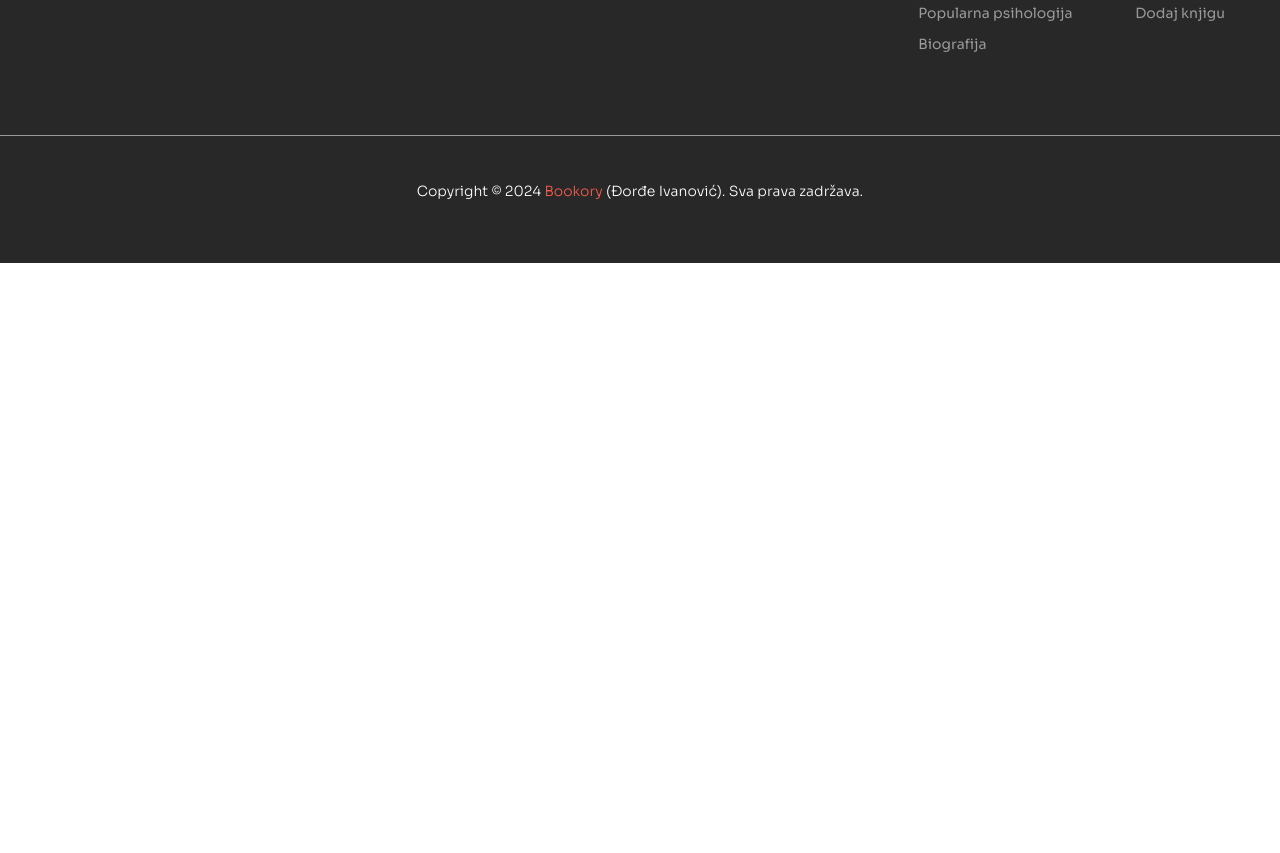
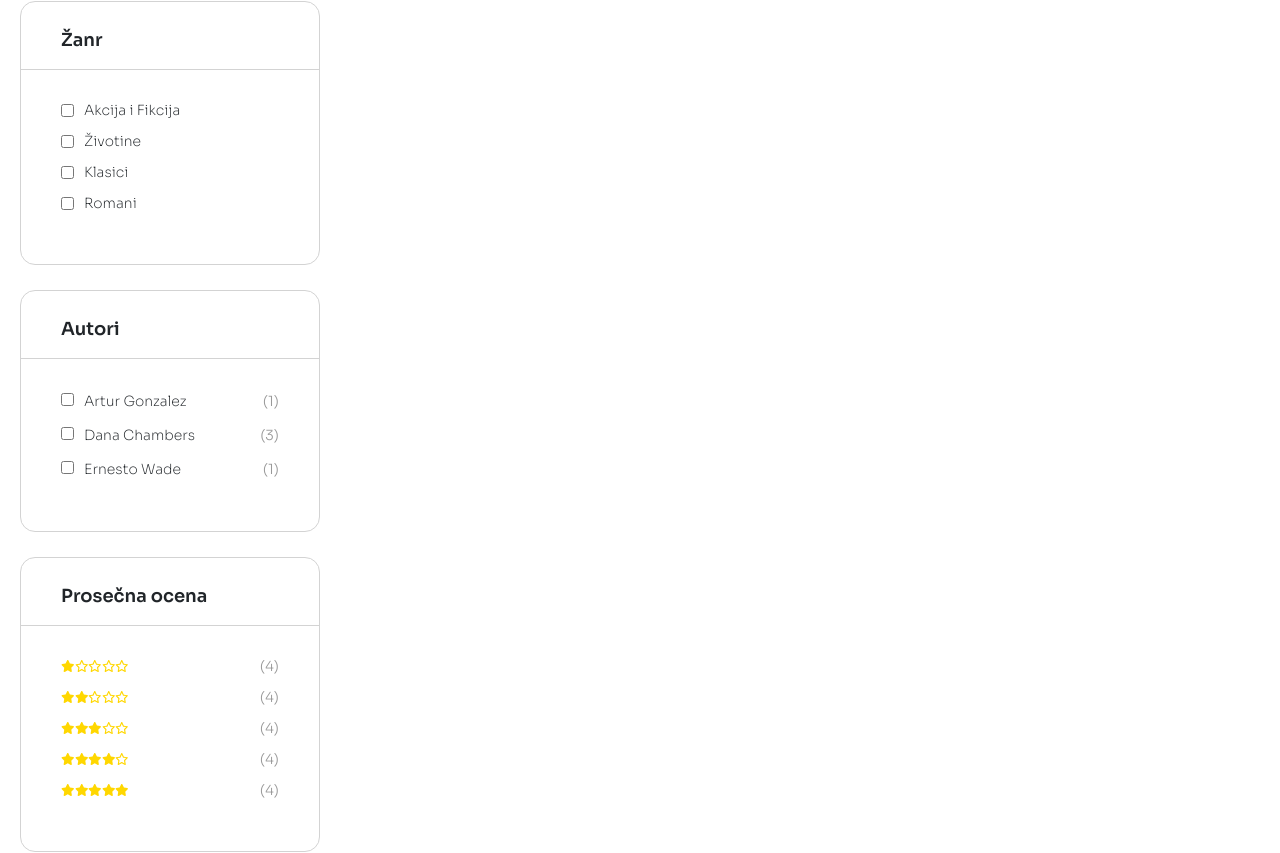
Before and after one commit to djordjeivanovic02/bookory, an Angular app: page /shop in a window 1280 px wide. Before the commit this address led to /. Shown: the part 414-1267 px from the top of the page. Before the commit the page ends 800 px from the top, so only its background shows below. Built offline with nearby package versions, Linux system fonts and the light colour scheme.

Commit message:
Napravljen prikaz filtera

```diff
--- a/src/app/app-routing.module.ts
+++ b/src/app/app-routing.module.ts
@@ -4,12 +4,14 @@ import { IndexComponent } from "./screens/index/index.component";
 import { LoginComponent } from "./screens/login/login.component";
 import { BookComponent } from "./screens/book/book.component";
 import { AuthorComponent } from "./screens/author/author.component";
+import { ShopComponent } from "./screens/shop/shop.component";
 
 const routes: Routes = [
   { path: "", component: IndexComponent },
   { path: "login", component: LoginComponent },
   { path: "book", component: BookComponent },
   { path: "author", component: AuthorComponent },
+  { path: "shop", component: ShopComponent },
 ];
 
 @NgModule({
--- a/src/app/app.module.ts
+++ b/src/app/app.module.ts
@@ -32,6 +32,7 @@ import { AuthorComponent } from './screens/author/author.component';
 import { BookWidget2Component } from './shared/components/book-widget-2/book-widget-2.component';
 import { FooterComponent } from './screens/footer/footer.component';
 import { HeadtagComponent } from './shared/components/headtag/headtag.component';
+import { ShopComponent } from './screens/shop/shop.component';
 
 @NgModule({ declarations: [
         AppComponent,
@@ -57,6 +58,7 @@ import { HeadtagComponent } from './shared/components/headtag/headtag.component'
         BookWidget2Component,
         FooterComponent,
         HeadtagComponent,
+        ShopComponent,
     ],
     bootstrap: [AppComponent], imports: [BrowserModule,
         AppRoutingModule,
--- /dev/null
+++ b/src/app/screens/shop/shop.component.html
@@ -0,0 +1,89 @@
+<app-headtag title="Šop" [link]="links" currentLink="šop"></app-headtag>
+
+<div class="w-100 d-flex align-items-center justify-content-center">
+    <div class="main-container d-flex align-items-start">
+        <div class="filters-container">
+            <div class="filter w-100">
+                <div class="header">
+                    <p class="title m-0">Žanr</p>
+                </div>
+                <div class="body">
+                    <div class="category d-flex align-items-center">
+                        <input type="checkbox" id="category1" />
+                        <label for="category1">Akcija i Fikcija</label>
+                    </div>
+                    <div class="category d-flex align-items-center">
+                        <input type="checkbox" id="category2" />
+                        <label for="category2">Životine</label>
+                    </div>
+                    <div class="category d-flex align-items-center">
+                        <input type="checkbox" id="category3" />
+                        <label for="category3">Klasici</label>
+                    </div>
+                    <div class="category d-flex align-items-center">
+                        <input type="checkbox" id="category4" />
+                        <label for="category4">Romani</label>
+                    </div>
+                </div>
+            </div>
+            <div class="filter w-100">
+                <div class="header">
+                    <p class="title m-0">Autori</p>
+                </div>
+                <div class="body">
+                    <div
+                        class="category d-flex align-items-center justify-content-between"
+                    >
+                        <div>
+                            <input type="checkbox" id="author1" />
+                            <label for="author1">Artur Gonzalez</label>
+                        </div>
+                        <span>(1)</span>
+                    </div>
+                    <div
+                        class="category d-flex align-items-center justify-content-between"
+                    >
+                        <div>
+                            <input type="checkbox" id="author2" />
+                            <label for="author2">Dana Chambers</label>
+                        </div>
+                        <span>(3)</span>
+                    </div>
+                    <div
+                        class="category d-flex align-items-center justify-content-between"
+                    >
+                        <div>
+                            <input type="checkbox" id="author3" />
+                            <label for="author3">Ernesto Wade</label>
+                        </div>
+                        <span>(1)</span>
+                    </div>
+                </div>
+            </div>
+            <div class="filter w-100">
+                <div class="header">
+                    <p class="title m-0">Prosečna ocena</p>
+                </div>
+                <div class="body">
+                    <div
+                        *ngFor="let index of [].constructor(5); let i = index"
+                        class="category d-flex align-items-center justify-content-between"
+                    >
+                        <div>
+                            <app-stars
+                                [rate]="i + 1"
+                                [showRate]="false"
+                            ></app-stars>
+                        </div>
+                        <span>(4)</span>
+                    </div>
+                </div>
+            </div>
+        </div>
+        <div class="books-container">
+            <div class="sorting">
+                <div class="show_type"></div>
+            </div>
+        </div>
+    </div>
+</div>
--- /dev/null
+++ b/src/app/screens/shop/shop.component.scss
@@ -0,0 +1,51 @@
+.main-container {
+    margin-top: 80px;
+    margin-bottom: 80px;
+    padding: 0 20px;
+}
+.filters-container {
+    width: 300px;
+}
+.filter {
+    padding: 25px 40px 40px 40px;
+    border: 1px solid lightgray;
+    border-radius: 15px;
+    margin-bottom: 25px;
+}
+.filter .header {
+    border-bottom: 1px solid lightgray;
+    margin-right: -40px;
+    margin-left: -40px;
+    padding-left: 40px;
+    padding-right: 40px;
+    margin-bottom: 30px;
+}
+.filter .header .title {
+    font-size: 18px;
+    font-weight: 600;
+    padding-bottom: 15px;
+}
+.category {
+    margin-bottom: 10px;
+}
+.category label {
+    font-size: 14px;
+    font-weight: 200;
+    margin-left: 10px;
+    transition-duration: 0.3s;
+    cursor: pointer;
+}
+.category label:hover {
+    color: var(--main-color);
+}
+.category span {
+    font-size: 14px;
+    font-weight: 300;
+    color: var(--light-gray-text-color);
+}
+.sorting {
+    display: flex;
+    flex-direction: row;
+    align-items: center;
+    justify-content: space-between;
+}
--- /dev/null
+++ b/src/app/screens/shop/shop.component.ts
@@ -0,0 +1,18 @@
+import { Component } from "@angular/core";
+import { NavLink } from "../../core/interfaces/navlink.interface";
+import { faStar as faStarEmpty } from "@fortawesome/free-regular-svg-icons";
+import { faStar } from "@fortawesome/free-regular-svg-icons";
+
+@Component({
+  selector: "app-shop",
+  templateUrl: "./shop.component.html",
+  styleUrl: "./shop.component.scss",
+})
+export class ShopComponent {
+  links: NavLink[] = [
+    {
+      name: "početna",
+      route: "/",
+    },
+  ];
+}
--- a/src/app/shared/components/book-widget-1/book-widget-1.component.html
+++ b/src/app/shared/components/book-widget-1/book-widget-1.component.html
@@ -7,7 +7,7 @@
         />
     </div>
     <div class="info d-flex flex-column justify-content-start">
-        <a href="" class="title">House of Sky and Breath</a>
+        <a href="" class="title text-start">House of Sky and Breath</a>
         <app-stars></app-stars>
         <a href="" class="author text-start">Ernesto Wade</a>
         <div class="download">Fikcija</div>
--- a/src/app/shared/components/headtag/headtag.component.scss
+++ b/src/app/shared/components/headtag/headtag.component.scss
@@ -1,6 +1,7 @@
 .header-container {
     min-height: 200px;
     background-color: var(--light-background);
+    padding: 0px 20px;
 }
 .header-container h1 {
     font-size: 64px;
--- a/src/app/shared/components/stars/stars.component.html
+++ b/src/app/shared/components/stars/stars.component.html
@@ -1,6 +1,6 @@
 <div class="rates d-flex align-items-center">
-    <div class="stars text-start">
-        <fa-icon [icon]="faStar" *ngFor="let star of stars"></fa-icon>
+    <div class="stars text-start" *ngFor="let star of stars; let i = index">
+        <fa-icon [icon]="isFullStar(i) ? faStar : faStarEmpty"></fa-icon>
     </div>
-    <p>5.00</p>
+    <p *ngIf="showRate">{{ rate }}</p>
 </div>
--- a/src/app/shared/components/stars/stars.component.scss
+++ b/src/app/shared/components/stars/stars.component.scss
@@ -1,6 +1,3 @@
-.rates {
-    margin-bottom: 10px;
-}
 .rates p,
 .reviews {
     margin: 0;
--- a/src/app/shared/components/stars/stars.component.ts
+++ b/src/app/shared/components/stars/stars.component.ts
@@ -1,5 +1,6 @@
-import { Component } from "@angular/core";
+import { Component, Input } from "@angular/core";
 import { faStar } from "@fortawesome/free-solid-svg-icons";
+import { faStar as faStarEmpty } from "@fortawesome/free-regular-svg-icons";
 import { faHeart as faRegularHeart } from "@fortawesome/free-regular-svg-icons";
 
 @Component({
@@ -8,9 +9,19 @@ import { faHeart as faRegularHeart } from "@fortawesome/free-regular-svg-icons";
   styleUrl: "./stars.component.scss",
 })
 export class StarsComponent {
+  @Input()
+  rate: number = 2;
+  @Input()
+  showRate: Boolean = true;
+
   faStar = faStar;
+  faStarEmpty = faStarEmpty;
   faHeart = faRegularHeart;
   stars = Array(5)
     .fill(0)
     .map((x, i) => i);
+
+  isFullStar(index: number): boolean {
+    return index < this.rate;
+  }
 }
```
Also changed, not shown: 1 other file (tests, documents, lock files or other folders).
